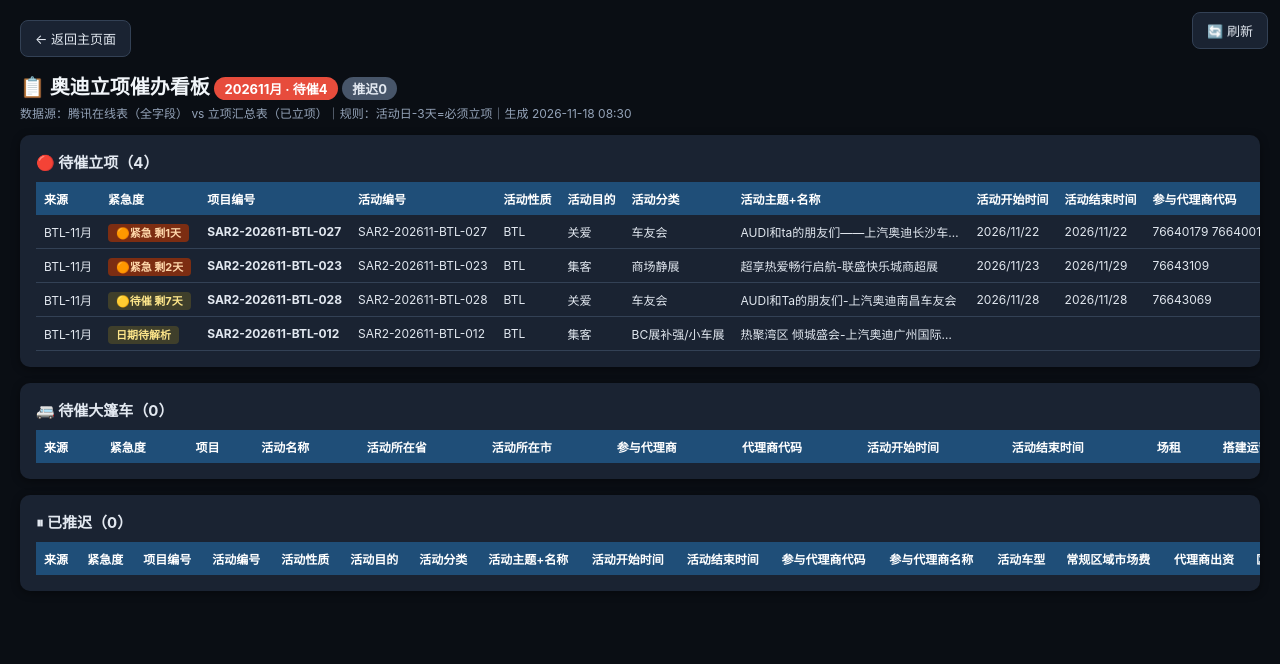
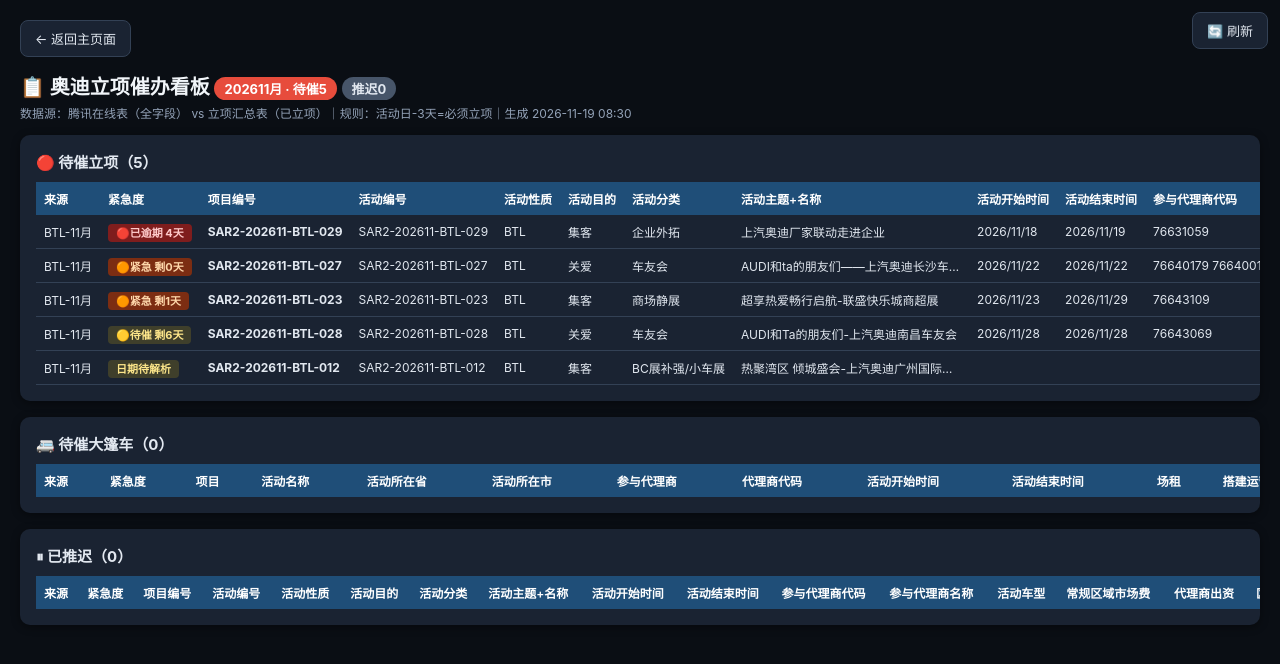
Before and after one commit to JayYangstore/ai-workbench, a plain HTML site: page lixiang_diff.html in a window 1280 px wide. Drawn offline with Linux system fonts and the light colour scheme.

Commit message:
daily update lixiang diff

```diff
--- a/lixiang_diff.html
+++ b/lixiang_diff.html
@@ -58,13 +58,13 @@ async function refreshDetail(){
   }
 }
 </script><a class="back-home" href="./">← 返回主页面</a>
-<h1>📋 奥迪立项催办看板 <span class="count red">202611月 · 待催4</span> <span class="count gray">推迟0</span></h1>
-<div class="sub">数据源：腾讯在线表（全字段） vs 立项汇总表（已立项）｜规则：活动日-3天=必须立项｜生成 2026-11-18 08:30</div>
+<h1>📋 奥迪立项催办看板 <span class="count red">202611月 · 待催5</span> <span class="count gray">推迟0</span></h1>
+<div class="sub">数据源：腾讯在线表（全字段） vs 立项汇总表（已立项）｜规则：活动日-3天=必须立项｜生成 2026-11-19 08:30</div>
 
-<div class="section"><h2>🔴 待催立项（4）</h2>
-<table><thead><tr><th>来源</th><th>紧急度</th><th>项目编号</th><th>活动编号</th><th>活动性质</th><th>活动目的</th><th>活动分类</th><th>活动主题+名称</th><th>活动开始时间</th><th>活动结束时间</th><th>参与代理商代码</th><th>参与代理商名称</th><th>活动车型</th><th>常规区域市场费</th><th>代理商出资</th><th>区域运营补强</th><th>合计</th><th>有效线索目标</th><th>大定目标</th><th>CPL</th><th>CPS</th></tr></thead><tbody><tr><td>BTL-11月</td><td><span class="badge urgent">🟠紧急 剩1天</span></td><td><b>SAR2-202611-BTL-027</b></td><td>SAR2-202611-BTL-027</td><td>BTL</td><td>关爱</td><td>车友会</td><td>AUDI和ta的朋友们——上汽奥迪长沙车友会野趣集结·不负热爱</td><td>2026/11/22</td><td>2026/11/22</td><td>76640179
+<div class="section"><h2>🔴 待催立项（5）</h2>
+<table><thead><tr><th>来源</th><th>紧急度</th><th>项目编号</th><th>活动编号</th><th>活动性质</th><th>活动目的</th><th>活动分类</th><th>活动主题+名称</th><th>活动开始时间</th><th>活动结束时间</th><th>参与代理商代码</th><th>参与代理商名称</th><th>活动车型</th><th>常规区域市场费</th><th>代理商出资</th><th>区域运营补强</th><th>合计</th><th>有效线索目标</th><th>大定目标</th><th>CPL</th><th>CPS</th></tr></thead><tbody><tr><td>BTL-11月</td><td><span class="badge overdue">🔴已逾期 4天</span></td><td><b>SAR2-202611-BTL-029</b></td><td>SAR2-202611-BTL-029</td><td>BTL</td><td>集客</td><td>企业外拓</td><td>上汽奥迪厂家联动走进企业</td><td>2026/11/18</td><td>2026/11/19</td><td>76631059</td><td>怀化兰天用户中心</td><td>E7X A5L</td><td>14,935.00</td><td>6,400.71</td><td></td><td></td><td>25</td><td>1</td><td>600</td><td>14935</td></tr><tr><td>BTL-11月</td><td><span class="badge urgent">🟠紧急 剩0天</span></td><td><b>SAR2-202611-BTL-027</b></td><td>SAR2-202611-BTL-027</td><td>BTL</td><td>关爱</td><td>车友会</td><td>AUDI和ta的朋友们——上汽奥迪长沙车友会野趣集结·不负热爱</td><td>2026/11/22</td><td>2026/11/22</td><td>76640179
 76640019</td><td>湖南麓谷腾迪用户中心
-长沙腾迪用户中心</td><td>E7X</td><td>49,955.00</td><td></td><td></td><td></td><td></td><td></td><td></td><td></td></tr><tr><td>BTL-11月</td><td><span class="badge urgent">🟠紧急 剩2天</span></td><td><b>SAR2-202611-BTL-023</b></td><td>SAR2-202611-BTL-023</td><td>BTL</td><td>集客</td><td>商场静展</td><td>超享热爱畅行启航-联盛快乐城商超展</td><td>2026/11/23</td><td>2026/11/29</td><td>76643109</td><td>九江永迪用户中心</td><td>E7X+A5L</td><td>29,818.50</td><td>12,779.36</td><td></td><td></td><td>50</td><td>2</td><td>596</td><td>14909</td></tr><tr><td>BTL-11月</td><td><span class="badge warn">🟡待催 剩7天</span></td><td><b>SAR2-202611-BTL-028</b></td><td>SAR2-202611-BTL-028</td><td>BTL</td><td>关爱</td><td>车友会</td><td>AUDI和Ta的朋友们-上汽奥迪南昌车友会</td><td>2026/11/28</td><td>2026/11/28</td><td>76643069</td><td>南昌利泰用户中心</td><td>E7X+E5</td><td>9,980.70</td><td></td><td></td><td></td><td></td><td></td><td></td><td></td></tr><tr><td>BTL-11月</td><td><span class="badge warn">日期待解析</span></td><td><b>SAR2-202611-BTL-012</b></td><td>SAR2-202611-BTL-012</td><td>BTL</td><td>集客</td><td>BC展补强/小车展</td><td>热聚湾区 倾城盛会-上汽奥迪广州国际车展</td><td></td><td></td><td></td><td></td><td></td><td></td><td></td><td></td><td></td><td></td><td></td><td></td><td></td></tr></tbody></table></div>
+长沙腾迪用户中心</td><td>E7X</td><td>49,955.00</td><td></td><td></td><td></td><td></td><td></td><td></td><td></td></tr><tr><td>BTL-11月</td><td><span class="badge urgent">🟠紧急 剩1天</span></td><td><b>SAR2-202611-BTL-023</b></td><td>SAR2-202611-BTL-023</td><td>BTL</td><td>集客</td><td>商场静展</td><td>超享热爱畅行启航-联盛快乐城商超展</td><td>2026/11/23</td><td>2026/11/29</td><td>76643109</td><td>九江永迪用户中心</td><td>E7X+A5L</td><td>29,818.50</td><td>12,779.36</td><td></td><td></td><td>50</td><td>2</td><td>596</td><td>14909</td></tr><tr><td>BTL-11月</td><td><span class="badge warn">🟡待催 剩6天</span></td><td><b>SAR2-202611-BTL-028</b></td><td>SAR2-202611-BTL-028</td><td>BTL</td><td>关爱</td><td>车友会</td><td>AUDI和Ta的朋友们-上汽奥迪南昌车友会</td><td>2026/11/28</td><td>2026/11/28</td><td>76643069</td><td>南昌利泰用户中心</td><td>E7X+E5</td><td>9,980.70</td><td></td><td></td><td></td><td></td><td></td><td></td><td></td></tr><tr><td>BTL-11月</td><td><span class="badge warn">日期待解析</span></td><td><b>SAR2-202611-BTL-012</b></td><td>SAR2-202611-BTL-012</td><td>BTL</td><td>集客</td><td>BC展补强/小车展</td><td>热聚湾区 倾城盛会-上汽奥迪广州国际车展</td><td></td><td></td><td></td><td></td><td></td><td></td><td></td><td></td><td></td><td></td><td></td><td></td><td></td></tr></tbody></table></div>
 <div class="section"><h2>🚐 待催大篷车（0）</h2>
 <table><thead><tr><th>来源</th><th>紧急度</th><th>项目</th><th>活动名称</th><th>活动所在省</th><th>活动所在市</th><th>参与代理商</th><th>代理商代码</th><th>活动开始时间</th><th>活动结束时间</th><th>场租</th><th>搭建运营</th><th>费用合计</th><th>潜客目标</th><th>订单目标</th></tr></thead><tbody></tbody></table></div>
 <div class="section"><h2>⏸ 已推迟（0）</h2>
```
